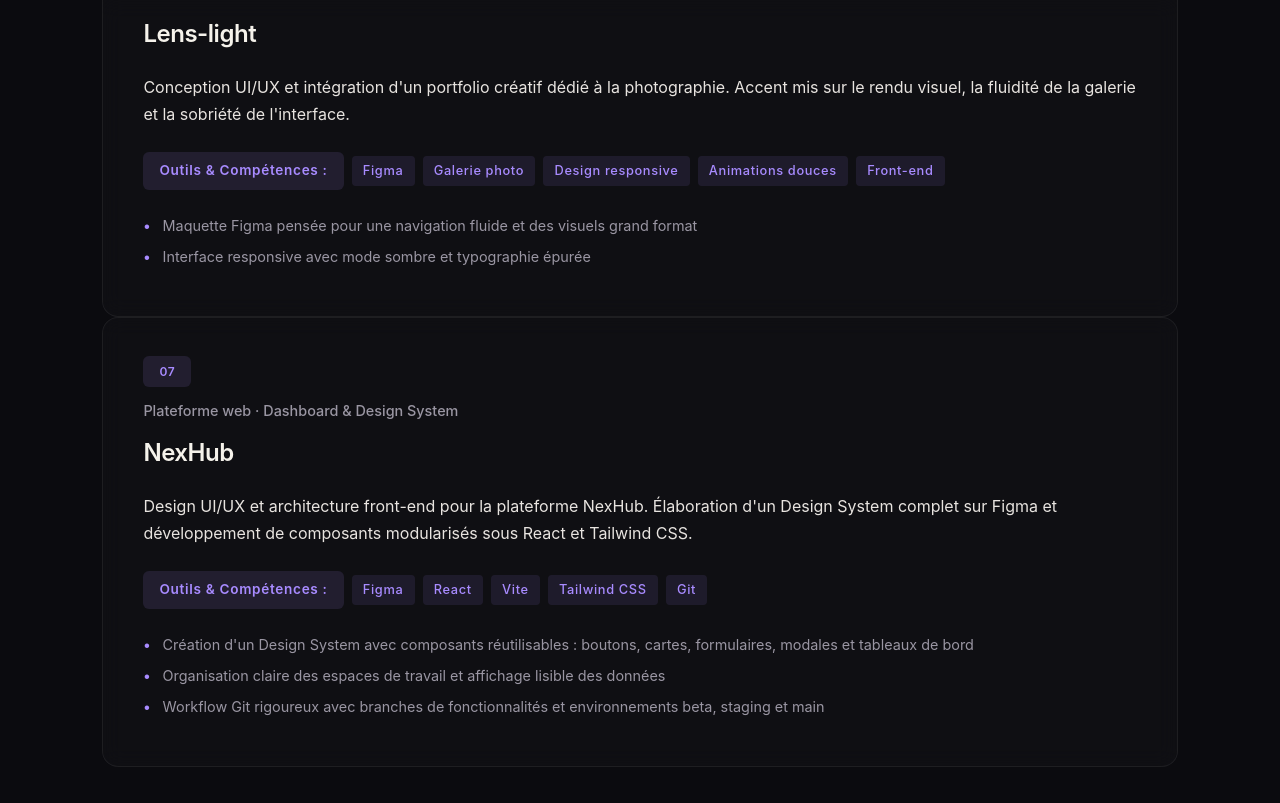
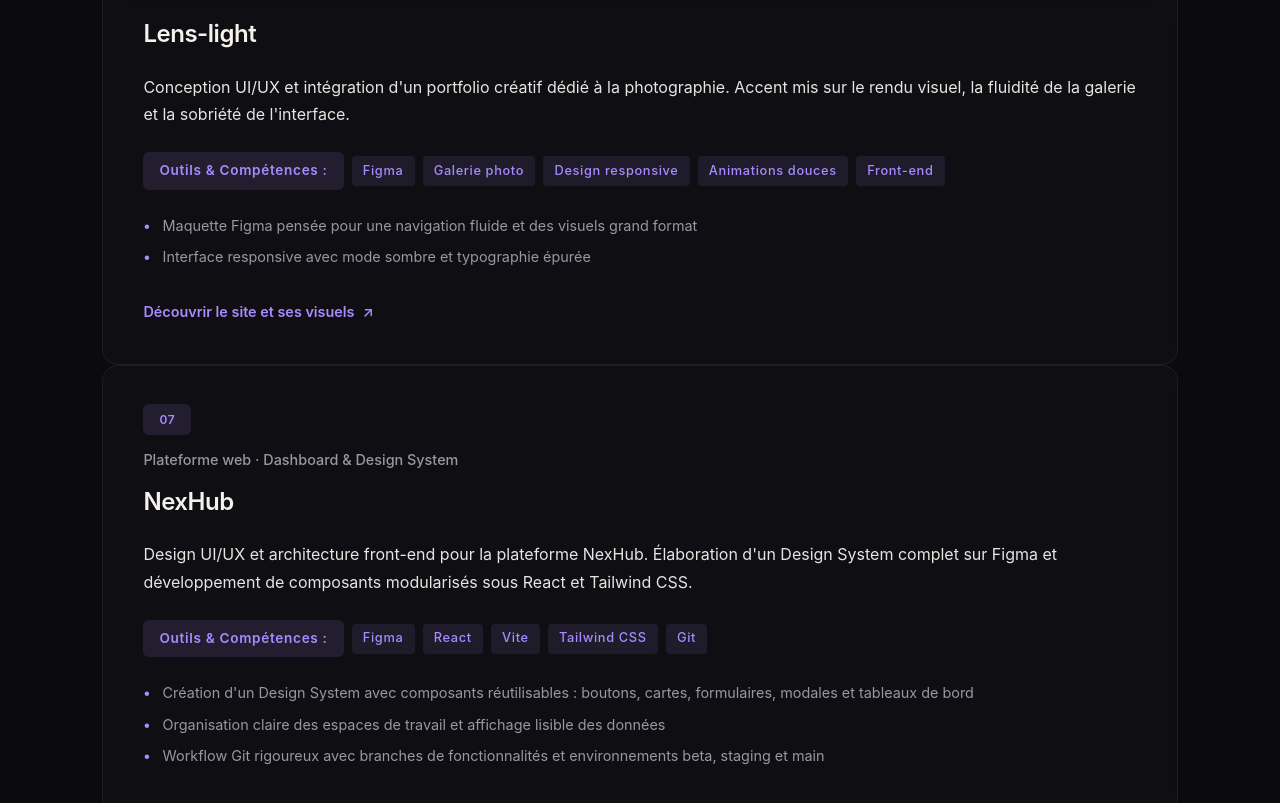
Before and after one commit to Fiacresse/portfolio, a React (Vite) app: page / in a window 1280 px wide. Shown: the part 5422-6225 px from the top of the page. Built offline with nearby package versions, Linux system fonts and the light colour scheme.

Commit message:
ajout du lizn nermettant de visualer la maquetrz

```diff
--- a/src/components/Design.tsx
+++ b/src/components/Design.tsx
@@ -26,6 +26,7 @@
   {
     number: "06",
     title: "Lens-light",
+    url: "https://lens-ligth.vercel.app/",
     category: "Portfolio photographie · UI/UX & front-end",
     description: "Conception UI/UX et intégration d'un portfolio créatif dédié à la photographie. Accent mis sur le rendu visuel, la fluidité de la galerie et la sobriété de l'interface.",
     tools: ["Figma", "Galerie photo", "Design responsive", "Animations douces", "Front-end"],
@@ -130,6 +131,18 @@
                   <li key={index}>{highlight}</li>
                 ))}
               </ul>
+
+              {"url" in design && (
+                <a
+                  className="design-link"
+                  href={design.url}
+                  target="_blank"
+                  rel="noopener noreferrer"
+                >
+                  Découvrir le site et ses visuels
+                  <span aria-hidden="true">↗</span>
+                </a>
+              )}
             </motion.article>
           ))}
         </motion.div>
--- a/src/index.css
+++ b/src/index.css
@@ -651,6 +651,22 @@
   font-weight: bold;
 }
 
+#design article .design-link {
+  display: inline-flex;
+  align-items: center;
+  gap: 0.5rem;
+  margin-top: 1.5rem;
+  color: #a88bff;
+  font-size: 0.9rem;
+  font-weight: 600;
+  text-decoration: none;
+  transition: color 0.2s ease;
+}
+
+#design article .design-link:hover {
+  color: #f5f2eb;
+}
+
 /* =========================
    JOURNEY
 ========================= */
```
